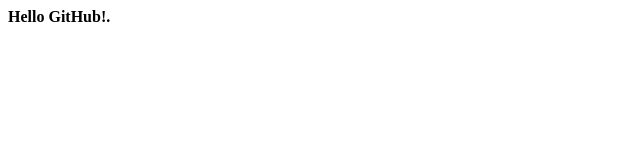
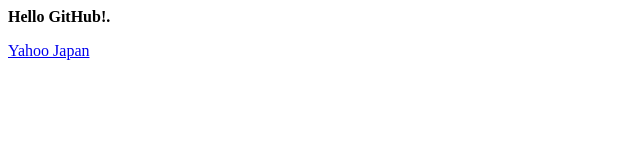
Before and after one commit to maki-n/our_project, a plain HTML site: page maki-n.html in a window 1280 px wide. Shown: the whole page, without its empty margins (0-640 px from the left). Drawn offline with Linux system fonts and the light colour scheme.

Commit message:
add link to yahoo

```diff
--- a/maki-n.html
+++ b/maki-n.html
@@ -9,6 +9,8 @@ greeting
 <b>
 Hello GitHub!.
 </b>
+<p>
+<a href="https://www.yahoo.co.jp/">Yahoo Japan</a>
 </p>
 </body>
 </html>
```
